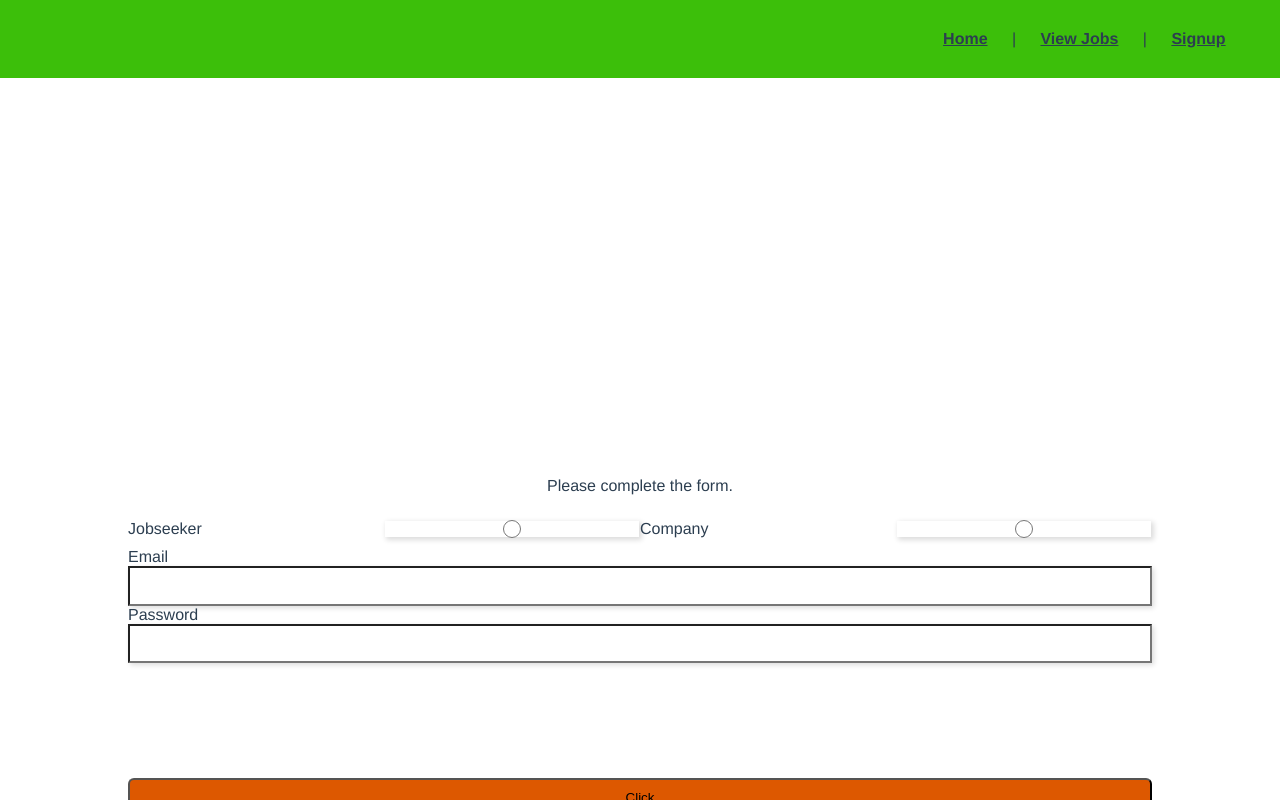
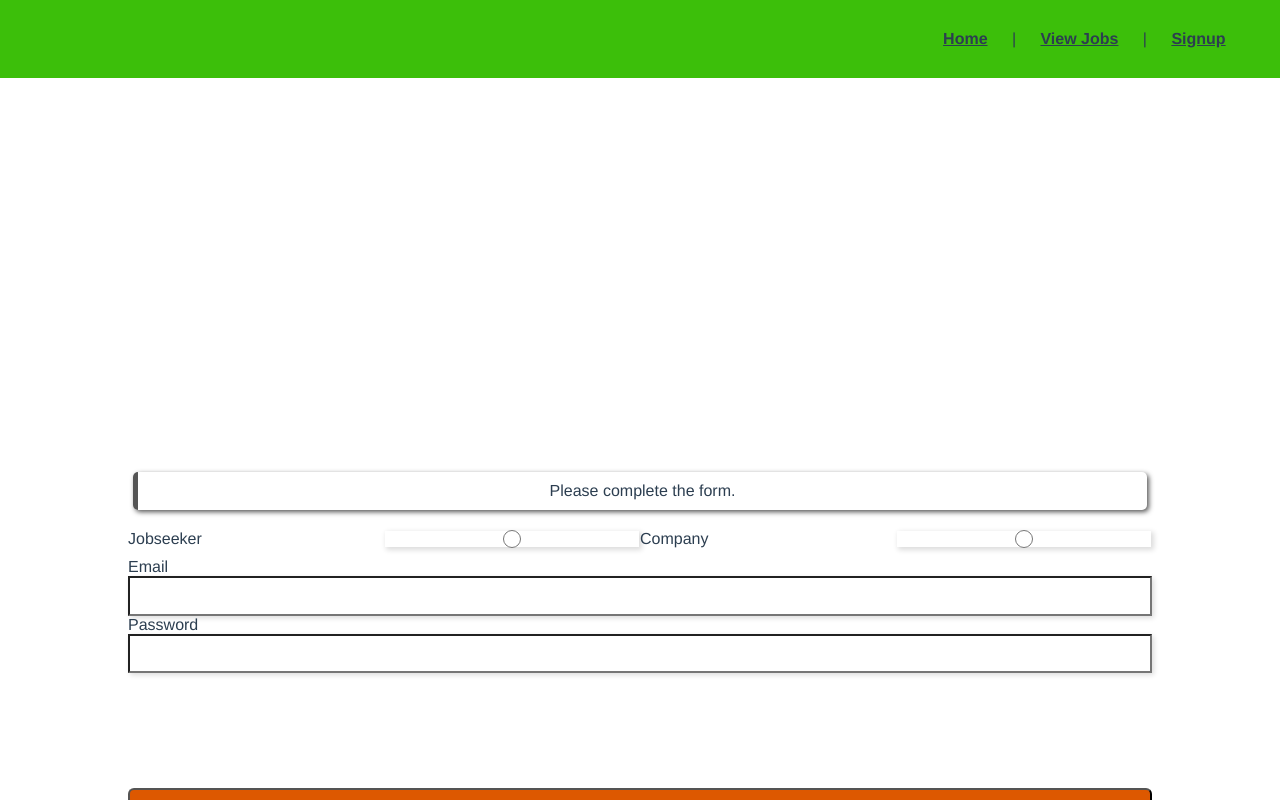
Before and after one commit to infectedByCode/job-board-client, a Vue app: page /login in a window 1280 px wide. Built offline with nearby package versions, Linux system fonts and the light colour scheme; no server answers.

Commit message:
update Alert styles and implement on Auth page

```diff
--- a/src/components/Alert.vue
+++ b/src/components/Alert.vue
@@ -6,14 +6,14 @@
 
 <script>
 export default {
-  name: 'Alert',
+  name: "Alert",
   props: {
     variant: {
       type: String,
       required: false,
-      default: 'Info',
-    },
-  },
+      default: "Info"
+    }
+  }
 };
 </script>
 
@@ -21,17 +21,19 @@ export default {
 .alert {
   padding: 10px;
   margin: 5px;
+  box-shadow: 2px 2px 5px #555;
+  border-radius: 5px;
 }
 
 .alertInfo {
-  border-left: 1px solid #555;
+  border-left: 5px solid #555;
 }
 
 .alertSuccess {
-  border-left: 1px solid #15c257;
+  border-left: 5px solid #15c257;
 }
 
 .alertError {
-  border-left: 1px solid #c21515;
+  border-left: 5px solid #c21515;
 }
 </style>
--- a/src/views/Auth.vue
+++ b/src/views/Auth.vue
@@ -4,15 +4,15 @@
     <!-- TODO: Add keywords -->
     <form :class="$style.authForm" @submit.stop>
       <div :class="$style.messageWrapper">
-        <p
+        <Alert
           v-if="error"
-          :class="$style.error"
-        >We're having a problem with your {{ currentPath === "/login" ? 'login' : 'registration'}}.</p>
-        <p
+          variant="Error"
+        >We're having a problem with your {{ currentPath === "/login" ? 'login' : 'registration'}}.</Alert>
+        <Alert
           v-else-if="success"
-          :class="$style.success"
-        >{{ currentPath === "/login" ? 'Logged in' : 'Registered'}} successfully.</p>
-        <p v-else :class="$style.message">Please complete the form.</p>
+          variant="Success"
+        >{{ currentPath === "/login" ? 'Logged in' : 'Registered'}} successfully.</Alert>
+        <Alert v-else>Please complete the form.</Alert>
       </div>
       <!-- TODO: extract radio set -->
       <fieldset :class="$style.accountType">
@@ -95,6 +95,8 @@
 
 <script>
 import { handleUserAuth } from "../utils/api";
+
+import Alert from "../components/Alert";
 import Loader from "../components/Loader";
 import TextInput from "../components/TextInput";
 
@@ -103,6 +105,7 @@ import { mapActions } from "vuex";
 export default {
   name: "auth",
   components: {
+    Alert,
     Loader,
     TextInput
   },
```
